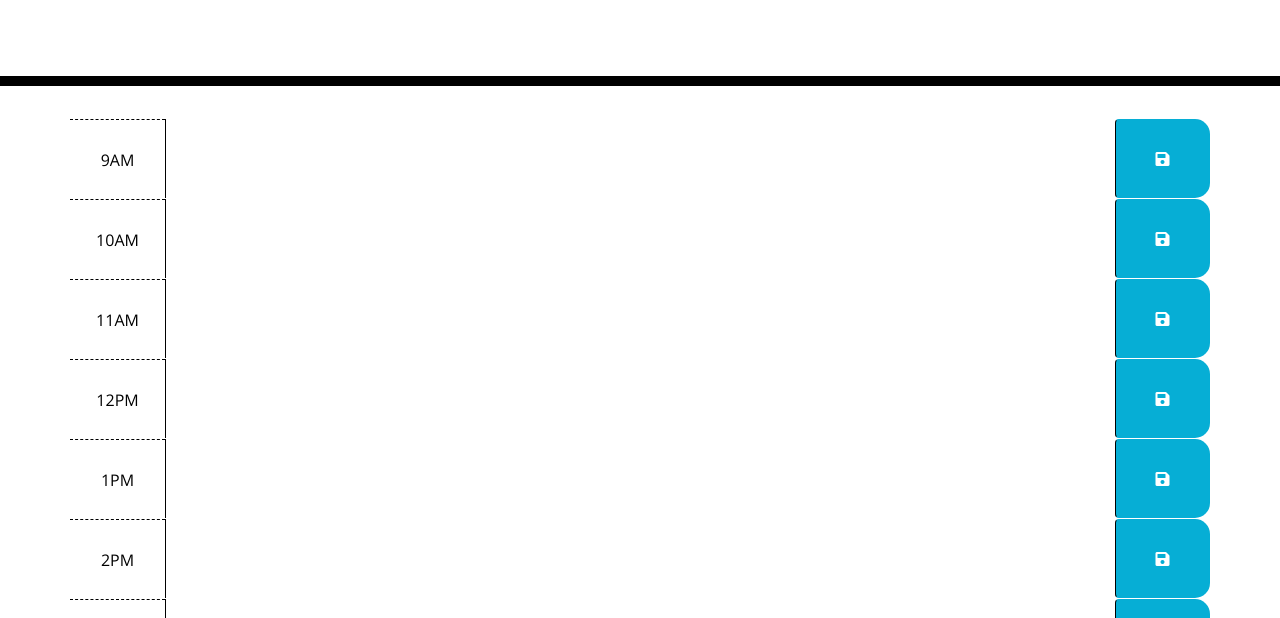
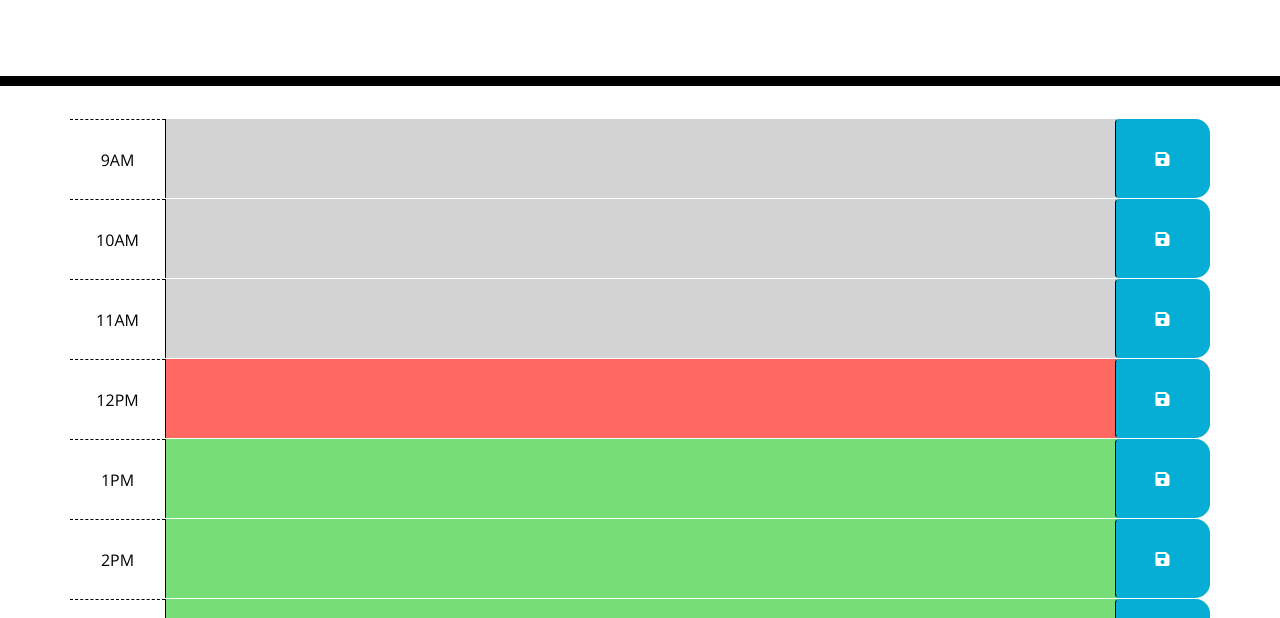
Before and after one commit to evigliucci/case-homework5, a plain HTML site: page index.html in a window 1280 px wide. Shown: the part 182-800 px from the top of the page. Drawn offline with nearby package versions, Linux system fonts and the light colour scheme.

Commit message:
build hourupdater function

```diff
--- a/index.html
+++ b/index.html
@@ -8,7 +8,7 @@
   <link rel="stylesheet" href="https://stackpath.bootstrapcdn.com/bootstrap/4.3.1/css/bootstrap.min.css">
   <link rel="stylesheet" href="https://use.fontawesome.com/releases/v5.8.1/css/all.css" integrity="sha384-50oBUHEmvpQ+1lW4y57PTFmhCaXp0ML5d60M1M7uH2+nqUivzIebhndOJK28anvf" crossorigin="anonymous">
   <link href="https://fonts.googleapis.com/css?family=Open+Sans&display=swap" rel="stylesheet">
-  <link rel="stylesheet" href="style.css">
+  <link rel="stylesheet" href="styles/style.css">
   <title>Work Day Scheduler</title>
 </head>
 
@@ -92,10 +92,12 @@
       <button class="btn saveBtn col-md-1"><i class="fas fa-save"></i></button>
     </div>
 
+    <!--jQuery Library-->
     <script src="https://code.jquery.com/jquery-3.4.1.min.js"></script>
+    <!--Moment JS Library-->
     <script src="https://cdnjs.cloudflare.com/ajax/libs/moment.js/2.24.0/moment.min.js"></script>
-
-    <script src="script.js"></script>
+    <!--Custom JS-->
+    <script src="scripts/script.js"></script>
 </body>
 
 </html>
--- a/scripts/script.js
+++ b/scripts/script.js
@@ -0,0 +1,38 @@
+//On Ready
+$(document).ready(function(){
+
+    //Save Button functionality
+
+
+    //Hour Updater
+    function hourUpdater(){
+        //gets the current number of hours
+        var currentHour = 12 //moment().hours();
+
+        //loop over time blocks
+        $(".time-block").each(function(){
+            var blockHour = parseInt($(this).attr('id').split("-")[1]);
+
+            //check to see if we have passed time
+            if(blockHour < currentHour){
+                $(this).addClass("past");
+            }
+            else if(blockHour === currentHour){
+                $(this).removeClass("past");
+                $(this).addClass("present");
+            }
+            else{
+                $(this).removeClass("past, present");
+                $(this).addClass("future");
+            }
+        })
+    }
+
+    //Calling HourUpdater
+    hourUpdater();
+
+    //Loading Local Storage saved
+
+
+    //Displaying current day on the page
+});
```
Also changed, not shown: 1 other file.
